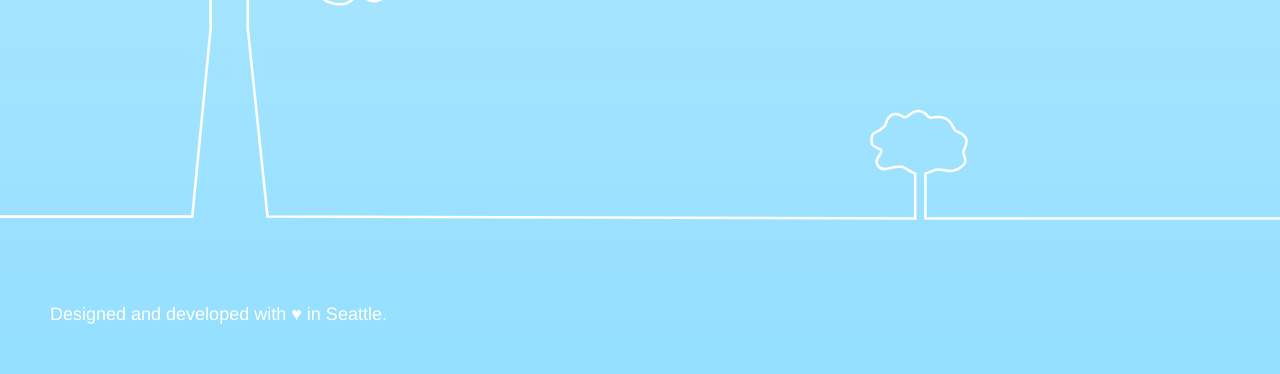
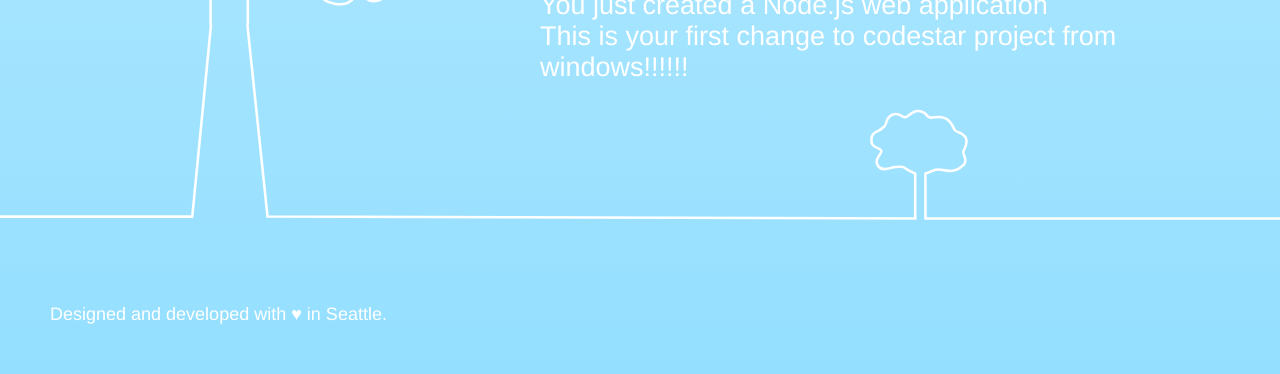
Before and after one commit to iamabhilashtc/CodeStarRepoProj, a website: page public/index.html in a window 1280 px wide. Shown: the part 426-800 px from the top of the page. Drawn offline with Linux system fonts and the light colour scheme.

Commit message:
TestCommit

```diff
--- a/public/index.html
+++ b/public/index.html
@@ -60,6 +60,7 @@
             <div class="text">
                 <h1>Congratulations!</h1>
                 <h2>You just created a Node.js web application</h2>
+                <h2>This is your first change to codestar project from windows!!!!!!</h2>
             </div>
         </div>
     </div>
```
